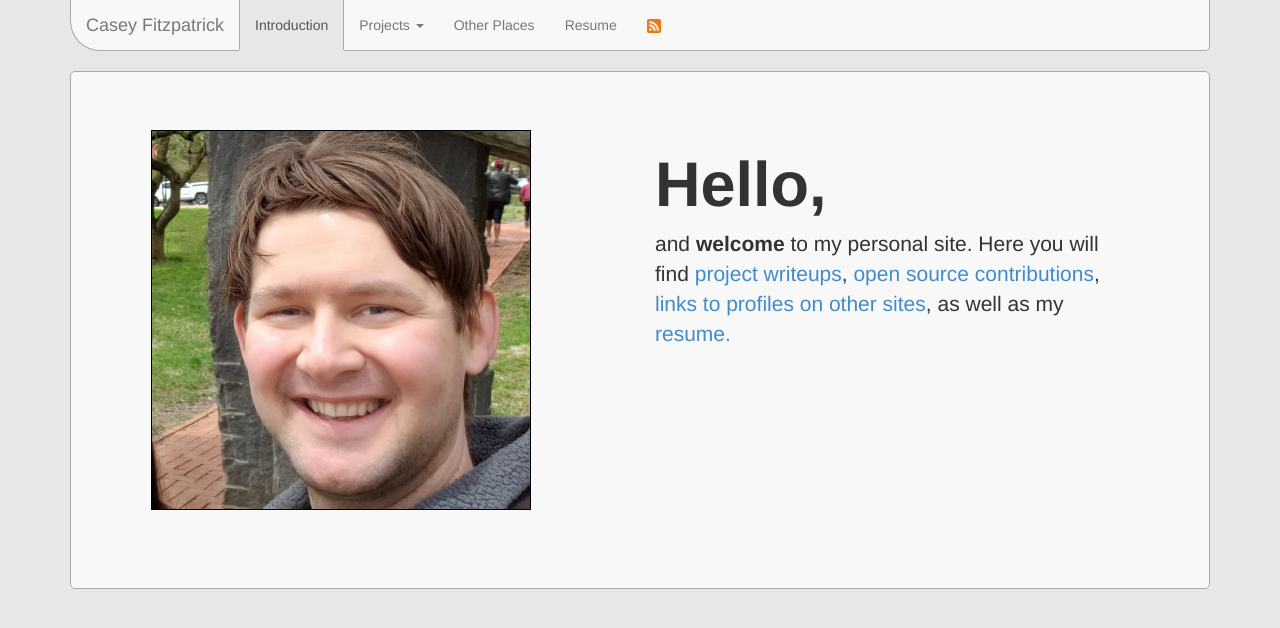
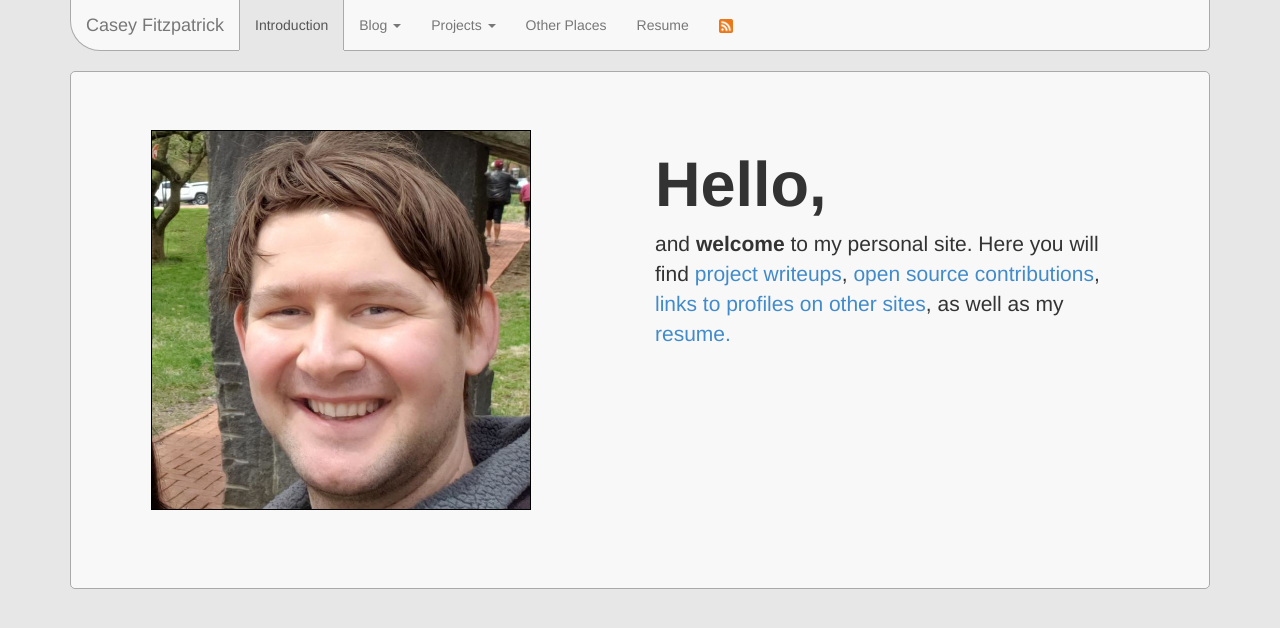
Before and after one commit to kcghost/kcghost.github.io, a Jekyll site: the page built from index.html, in a window 1280 px wide. Shown: the top 628 px of the page. Built offline with Jekyll 4.4.1, drawn with Linux system fonts in a browser that asks for light colours.

Commit message:
Revert "Remove blog category"
This reverts commit ddb5e48861a4653ac6818dd19676d353d447fdcf.

```diff
--- a/_layouts/wrap.html
+++ b/_layouts/wrap.html
@@ -49,12 +49,39 @@
 					<a href="/index.html">Introduction</a>
 				</li>
 
+							{% assign active_page_is_blog = false %}
+							{% for cat in page.categories %}
+								{% if active_page_is_blog == false and cat == "blog" %}
+									{% assign active_page_is_blog = true %}
+								{% endif %}
+							{% endfor %}
+
 							{% assign active_page_is_project = false %}
 							{% for cat in page.categories %}
 								{% if active_page_is_project == false and cat == "projects" %}
 									{% assign active_page_is_project = true %}
 								{% endif %}
 							{% endfor %}
+
+							{% if active_page_is_blog %}
+							<li class="active dropdown">
+							{% else %}
+							<li class="dropdown">
+							{% endif %}
+
+							<a href="#" class="dropdown-toggle" data-toggle="dropdown">Blog <span class="caret"></span></a>
+								<ul class="dropdown-menu" role="menu">
+								{% for post_link in site.categories.blog limit: 10 %}
+									{% if page.title == post_link.title %}
+									<li class="active">
+									{% else %}
+									<li>
+									{% endif %}
+											<a href="{{ post_link.url }}">{{ post_link.title }}</a>
+									</li>
+								{% endfor %}
+								</ul>
+							</li>
 
 							{% if active_page_is_project %}
 							<li class="active dropdown">
```
